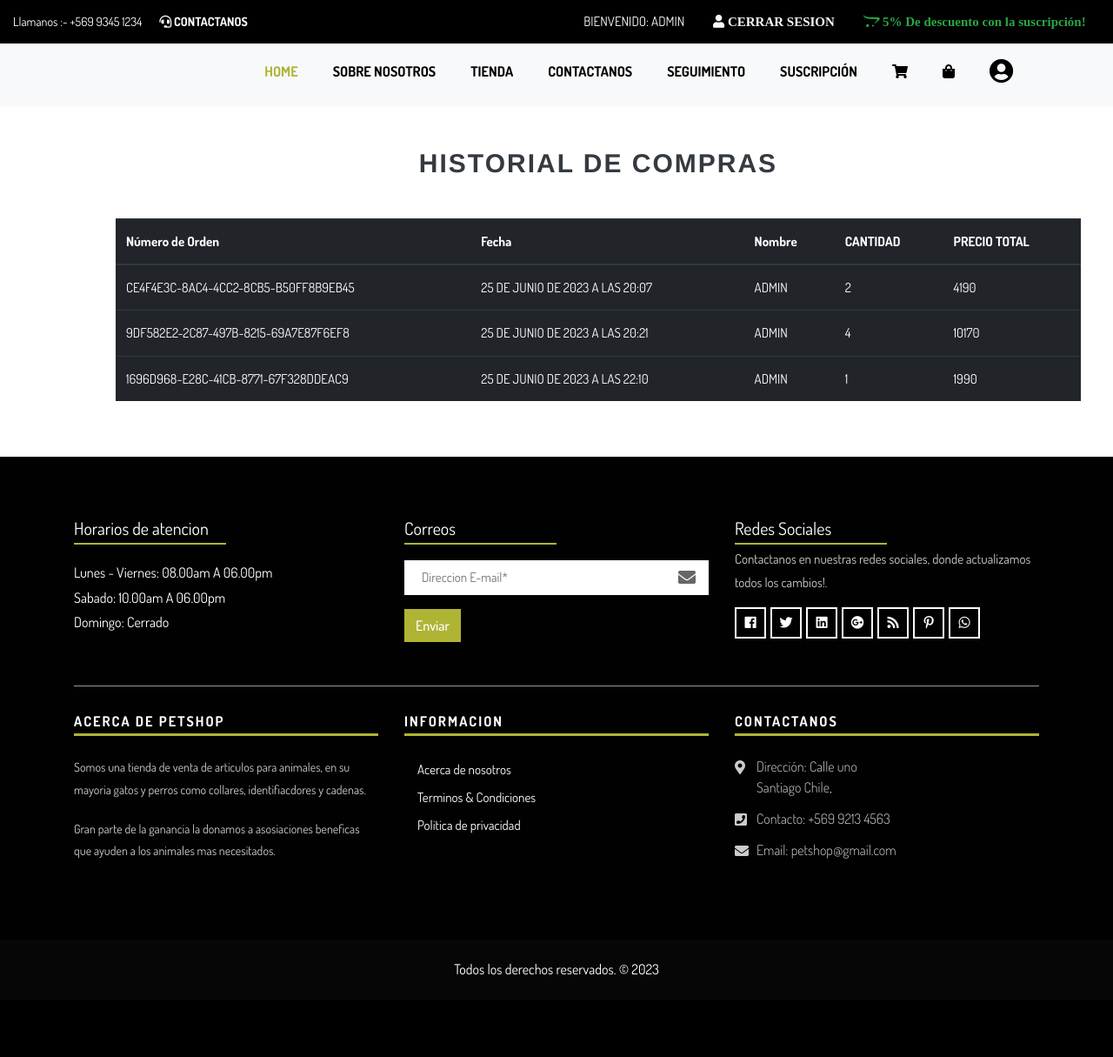
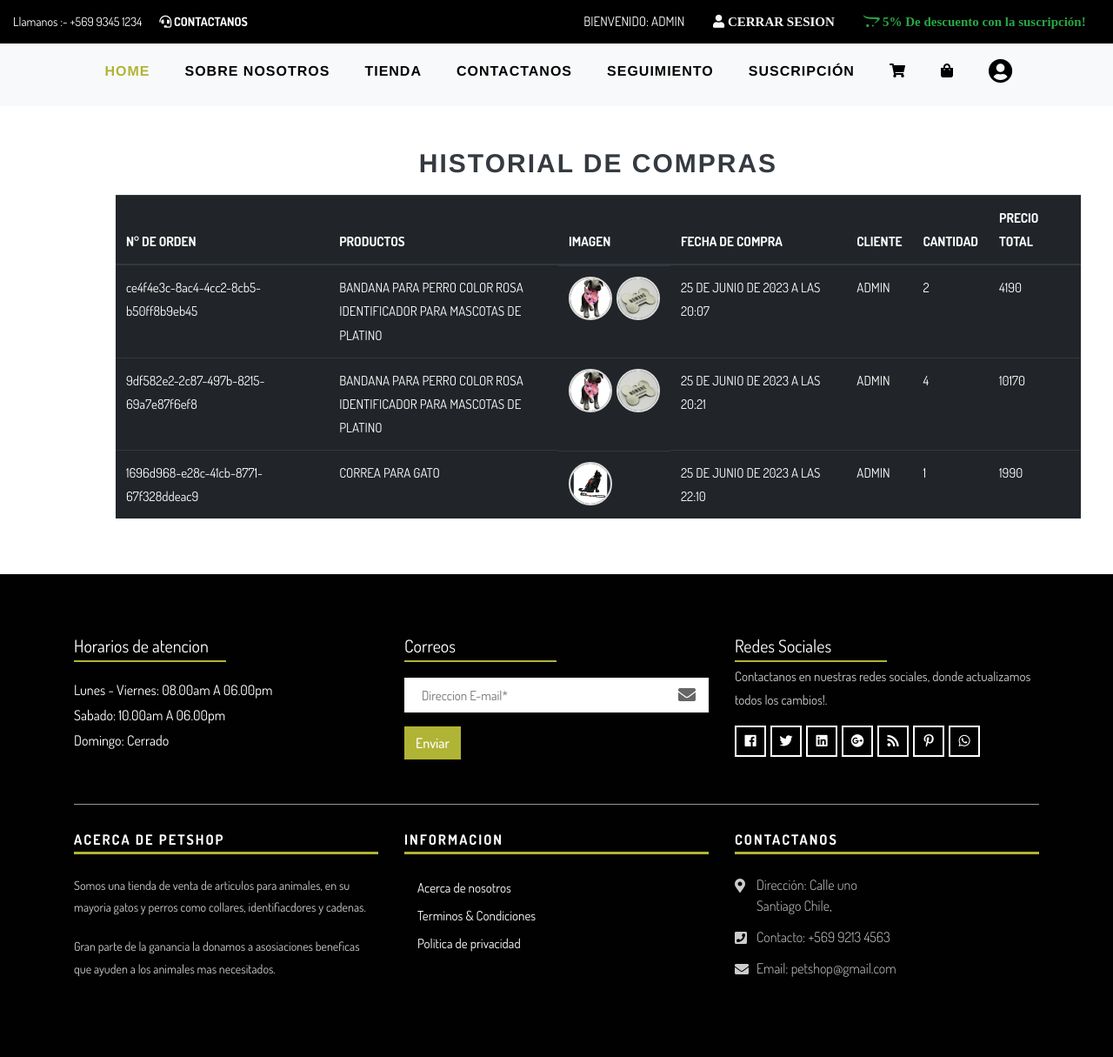
Before and after one commit to Exeeq/Petshop, a Django app: page /historial_compras/ in a window 1280 px wide. Shown: the top 1215 px of the page at 87% size. Before the commit the page ends 1121 px from the top, so only its background shows below. Run offline with Django 4.2, Linux system fonts and the light colour scheme; a user stored in the database is signed in; data comes from the database, SQL or seed files in the repository; data that the repository does not hold is empty; some libraries are stand-ins or nearby versions.

Commit message:
Se muestra en el historial de compras los productos y las imagenes de los productos comprados

```diff
--- a/core/models.py
+++ b/core/models.py
@@ -78,7 +78,7 @@
     numero = models.CharField(max_length=36, unique=True, default=uuid.uuid4)
     fecha = models.DateTimeField(auto_now_add=True)
     estado = models.ForeignKey(Seguimiento, on_delete=models.CASCADE, default=1)
-    productos = models.ManyToManyField(Producto, through='ItemOrden', null=True)
+    productos = models.ManyToManyField(Producto, through='ItemOrden')
 
     def __str__(self):
         return f"Orden #{self.numero}"
@@ -118,7 +118,7 @@
     cantidad = models.PositiveIntegerField(default=1)
 
     def __str__(self):
-        return f"{self.producto.nombre} - {self.carrito.usuario.username}"
+        return f"{self.producto.nombre} - {self.orden.carrito.usuario.username}"
 
     def precio_total(self):
         return self.cantidad * self.producto.precio
--- a/core/static/core/css/style.css
+++ b/core/static/core/css/style.css
@@ -2616,3 +2616,83 @@
     text-transform: uppercase;
     letter-spacing: 2px;
 }
+
+.product-grid {
+    display: grid;
+    grid-template-columns: repeat(auto-fit, minmax(50px, 1fr));
+    gap: 5px;
+}
+
+.product-item {
+    text-align: center;
+}
+
+.product-names p {
+    margin: 0;
+}
+
+.product-images {
+    display: flex;
+    align-items: center;
+}
+
+.product-grid {
+    display: flex;
+    gap: 5px;
+}
+
+.product-item {
+    width: 50px;
+    height: 50px;
+    overflow: hidden;
+}
+
+.product-item img {
+    width: 100%;
+    height: 100%;
+    object-fit: cover;
+}
+
+.image-frame {
+    display: flex;
+    align-items: center;
+    justify-content: center;
+    width: 50px;
+    height: 50px;
+    border: 2px solid #ddd;
+    border-radius: 100%;
+    overflow: hidden;
+}
+
+.image-frame img {
+    width: 100%;
+    height: 100%;
+    object-fit: cover;
+}
+
+.bonito-minimalista2 {
+    font-family: 'Helvetica', Arial, sans-serif;
+    font-size: 20px;
+    font-weight: bold;
+    color: #333;
+    text-transform: uppercase;
+    letter-spacing: 2px;
+}
+
+.bonito-minimalista3 {
+    font-family: 'Helvetica', Arial, sans-serif;
+    font-size: 20px;
+    font-weight: bold;
+    color: #333;
+    text-transform: uppercase;
+    letter-spacing: 2px;
+}
+
+.bonito-minimalista4 {
+    font-family: 'Helvetica', Arial, sans-serif;
+    font-size: 5px;
+    font-weight: bold;
+    color: #333;
+    text-transform: uppercase;
+    letter-spacing: 1px;
+}
--- a/core/templates/core/base.html
+++ b/core/templates/core/base.html
@@ -100,38 +100,38 @@
                 <!-- Collect the nav links, forms, and other content for toggling -->
                 <div class="collapse navbar-collapse" id="navbar-menu">
                     <ul class="nav navbar-nav ml-auto" data-in="fadeInDown" data-out="fadeOutUp">
-                        <li class="nav-item active"><a class="nav-link" href="{% url 'index' %}">Home</a></li>
-                        <li class="nav-item"><a class="nav-link" href="{% url 'about' %}">Sobre Nosotros</a></li>
+                        <li class="nav-item active bonito-minimalista4"><a class="nav-link" href="{% url 'index' %}">Home</a></li>
+                        <li class="nav-item bonito-minimalista4"><a class="nav-link" href="{% url 'about' %}">Sobre Nosotros</a></li>
                         {% if user.is_authenticated %}
-                        <li class="nav-item"><a class="nav-link" href="{% url 'shop' %}">Tienda</a></li>
+                        <li class="nav-item bonito-minimalista4"><a class="nav-link" href="{% url 'shop' %}">Tienda</a></li>
                         {%  else %}
-                        <li class="nav-item"><a class="nav-link" href=""></a></li>
+                        <li class="nav-item bonito-minimalista4"><a class="nav-link" href=""></a></li>
                         {% endif %}
-                        <li class="nav-item"><a class="nav-link" href="{% url 'contact-us' %}">Contactanos</a></li>
+                        <li class="nav-item bonito-minimalista4"><a class="nav-link" href="{% url 'contact-us' %}">Contactanos</a></li>
                         {% if user.is_authenticated %}
-                        <li class="nav-item"><a class="nav-link" href="{% url 'seguimiento' %}">Seguimiento</a></li>
+                        <li class="nav-item bonito-minimalista4"><a class="nav-link" href="{% url 'seguimiento' %}">Seguimiento</a></li>
                         {%  else %}
-                        <li class="nav-item"><a class="nav-link" href=""></a></li>
+                        <li class="nav-item bonito-minimalista4"><a class="nav-link" href=""></a></li>
                         {% endif %}
                         {% if user.is_authenticated %}
-                        <li class="nav-item"><a class="nav-link" href="{% url 'suscripcion' %}">Suscripción</a></li>
+                        <li class="nav-item bonito-minimalista4"><a class="nav-link" href="{% url 'suscripcion' %}">Suscripción</a></li>
                         {%  else %}
-                        <li class="nav-item"><a class="nav-link" href=""></a></li>
+                        <li class="nav-item bonito-minimalista4"><a class="nav-link" href=""></a></li>
                         {% endif %}
                         {% if user.is_authenticated %}
-                        <li class="nav-item"><a class="nav-link" href="{% url 'cart' %}"><i class="fa fa-shopping-cart" aria-hidden="true"></i></a></li>
+                        <li class="nav-item bonito-minimalista4"><a class="nav-link" href="{% url 'cart' %}"><i class="fa fa-shopping-cart" aria-hidden="true"></i></a></li>
                         {%  else %}
-                        <li class="nav-item"><a class="nav-link" href=""></a></li>
+                        <li class="nav-item bonito-minimalista4"><a class="nav-link" href=""></a></li>
                         {% endif %}
                         {% if user.is_authenticated %}
-                        <li class="nav-item"><a class="nav-link" href="{% url 'historial_compras' %}"><i class="fa fa-shopping-bag" aria-hidden="true"></i></a></li>
+                        <li class="nav-item bonito-minimalista4"><a class="nav-link" href="{% url 'historial_compras' %}"><i class="fa fa-shopping-bag" aria-hidden="true"></i></a></li>
                         {%  else %}
-                        <li class="nav-item"><a class="nav-link" href=""></a></li>
+                        <li class="nav-item bonito-minimalista4"><a class="nav-link" href=""></a></li>
                         {% endif %}
                         {% if user.is_superuser %}
-                        <li class="nav-item "><a class="nav-link" href="{% url 'admin' %}"><i class="fa fa-user-circle text-right h3" aria-hidden="true"></i></a></li>
+                        <li class="nav-item bonito-minimalista4"><a class="nav-link" href="{% url 'admin' %}"><i class="fa fa-user-circle text-right h3" aria-hidden="true"></i></a></li>
                         {%  else %}
-                        <li class="nav-item"><a class="nav-link" href=""></a></li>
+                        <li class="nav-item bonito-minimalista4"><a class="nav-link" href=""></a></li>
                         {% endif %}
 
                     </ul>
--- a/core/templates/core/contact-us.html
+++ b/core/templates/core/contact-us.html
@@ -21,7 +21,7 @@
             <div class="row">
                 <div class="col-lg-8 col-sm-12">
                     <div class="contact-form-right">
-                        <h2>Pagina de contacto</h2>
+                        <h2 class="bonito-minimalista2">Pagina de contacto</h2>
                         <p>Aqui podras mandarnos un correo directo a nuestro e-mail de la empresa donde leeremos y responderemos tus dudas lo mas pronto posible.</p>
                         <form id="contactForm">
                             <div class="row">
@@ -58,7 +58,7 @@
                 </div>
 				<div class="col-lg-4 col-sm-12">
                     <div class="contact-info-left">
-                        <h2>INFORMACION DE CONTACTO</h2>
+                        <h2 class="bonito-minimalista2">INFORMACION DE CONTACTO</h2>
                         <p>En esta seccion encontraras toda nuestra informacion donde te podras contactar con neustro agente de resolucion de dudas o problemas. </p>
                         <ul>
                             <li>
--- a/core/templates/core/historial_compras.html
+++ b/core/templates/core/historial_compras.html
@@ -10,10 +10,11 @@
             <table class="table table-dark table-hover">
                 <thead>
                     <tr>
-                        <br>
-                        <th>Número de Orden</th>
-                        <th>Fecha</th>
-                        <th>Nombre</th>
+                        <th>N° DE ORDEN</th>
+                        <th>PRODUCTOS</th>
+                        <th>IMAGEN</th>
+                        <th>FECHA DE COMPRA</th>
+                        <th>CLIENTE</th>
                         <th>CANTIDAD</th>
                         <th>PRECIO TOTAL</th>
                     </tr>
@@ -21,14 +22,30 @@
                 <tbody>
                     {% for orden in historial %}
                     <tr>
-                        <td class="text-uppercase">{{ orden.numero }}</td>
+                        <td>{{ orden.numero }}</td>
+                        <td class="product-names">
+                            {% for producto in orden.productos.all %}
+                                <p>{{ producto.nombre }}</p>
+                            {% endfor %}
+                        </td>
+                        <td class="product-images">
+                            <div class="product-grid">
+                                {% for producto in orden.productos.all %}
+                                    <div class="product-item">
+                                        <div class="image-frame">
+                                            <img src="{{ producto.imagen.url }}" alt="{{ producto.nombre }}" width="50" height="50">
+                                        </div>
+                                    </div>
+                                {% endfor %}
+                            </div>
+                        </td>
                         <td class="text-uppercase">{{ orden.fecha }}</td>
                         <td class="text-uppercase">{{ orden.carrito.usuario }}</td>
-                        <td class="text-uppercase">{{ orden.calcular_cantidad }}</td>
+                        <td>{{ orden.calcular_cantidad }}</td>
                         {% if user.suscriptor %}
-                            <td class="text-uppercase">{{ orden.calcular_total_suscritor }}</td>
+                            <td>{{ orden.calcular_total_suscritor }}</td>
                         {% else %}
-                        <td class="text-uppercase">{{ orden.calcular_total }}</td>
+                            <td>{{ orden.calcular_total }}</td>
                         {% endif %}
                     </tr>
                     {% endfor %}
--- a/core/templates/core/shop.html
+++ b/core/templates/core/shop.html
@@ -36,7 +36,7 @@
                 <div class="col-xl-9 col-lg-9 col-sm-12 col-xs-12 shop-content-center mx-auto">
                     <div class="right-product-box">
                         {% if user.is_authenticated and user.is_superuser %}
-                        <a href="{% url 'add' %}" title="Añadir" class="btn hvr-hover text-light text-center mx-auto fa fa-plus"> Añadir producto </a>
+                        <a href="{% url 'add' %}" title="Añadir" class="btn hvr-hover text-light text-center mx-auto bonito-minimalista3"> Añadir producto <i class="fa fa-plus-circle" aria-hidden="true"></i></a>
                         {% endif %}
                         <br><br><br>
                         <div class="product-categorie-box">
--- a/core/templates/core/suscripcion.html
+++ b/core/templates/core/suscripcion.html
@@ -9,7 +9,7 @@
         <div class="col-12 m-5">
                 <h1 class="d-flex justify-content-center align-items-center font-weight-bold text-dark h1 bonito-minimalista"> SUSCRIPCIÓN </h1>
 				<br>
-				<p class="text-center font-weight-bold text-dark h4">
+				<p class="text-center font-weight-bold text-dark bonito-minimalista2 ">
 					Si te suscribes apoyarás a una fundación sin fines de lucro, ¡además recibiras un descuento de un 5% en todos
 					los productos para mascotas de la tienda!, todo eso por solo una donación a la tienda a voluntad.
 				</p>
--- a/core/views.py
+++ b/core/views.py
@@ -58,32 +58,37 @@
 
 @login_required
 def cart(request):
-    usuario = request.user
-    carrito = Carrito.objects.get(usuario=usuario)
-    items = carrito.itemcarrito_set.all()
-    precio_total = 0
-    precio_total_dolares = 0
-    respuesta = requests.get('https://mindicador.cl/api/')
+    try:
+        usuario = request.user
+        carrito = Carrito.objects.get(usuario=usuario)
+        items = carrito.itemcarrito_set.all()
+        precio_total = 0
+        precio_total_dolares = 0
+        respuesta = requests.get('https://mindicador.cl/api/')
 
 
-    monedas = respuesta.json()
-    tasa_dolar = monedas['dolar']['valor']
+        monedas = respuesta.json()
+        tasa_dolar = monedas['dolar']['valor']
 
-    for item in items:
-        if usuario.suscriptor:
-            precio_total += item.precio_total_suscritor()
-            precio_total_dolares = round(precio_total / tasa_dolar, 2)
-        else:
-            precio_total += item.precio_total()
-            precio_total_dolares = round(precio_total / tasa_dolar, 2)
+        for item in items:
+            if usuario.suscriptor:
+                precio_total += item.precio_total_suscritor()
+                precio_total_dolares = round(precio_total / tasa_dolar, 2)
+            else:
+                precio_total += item.precio_total()
+                precio_total_dolares = round(precio_total / tasa_dolar, 2)
 
-    data3 = {
-        'carrito': carrito,
-        'precio_total': precio_total,
-        'precio_total_dolares': precio_total_dolares
-    }
+        data3 = {
+            'carrito': carrito,
+            'precio_total': precio_total,
+            'precio_total_dolares': precio_total_dolares
+        }
 
-    return render(request, 'core/cart.html', data3)
+        return render(request, 'core/cart.html', data3)
+    except Carrito.DoesNotExist:
+         messages.warning(request, 'Debes añadir un producto primero a tu carrito.')
+         return render(request, 'core/index.html')
+
 
 @login_required
 def checkout(request):
@@ -184,18 +189,9 @@
 def historial_compras(request):
     usuario = request.user
     ordenes = Orden.objects.filter(carrito__usuario=usuario)
-    items = []
-
-    for orden in ordenes:
-        carrito = orden.carrito
-        items_carrito = ItemCarrito.objects.filter(carrito=carrito)
-        for item in items_carrito:
-            ItemOrden.objects.create(orden=orden, producto=item.producto, cantidad=item.cantidad)
-
 
     data = {
         'historial': ordenes,
-        'items': items,
     }
     return render(request, 'core/historial_compras.html', data)
 
```
Also changed, not shown: core/templates/core/about.html (+6 -6 lines), core/migrations/0009_auto_20230628_1936.py (added).
